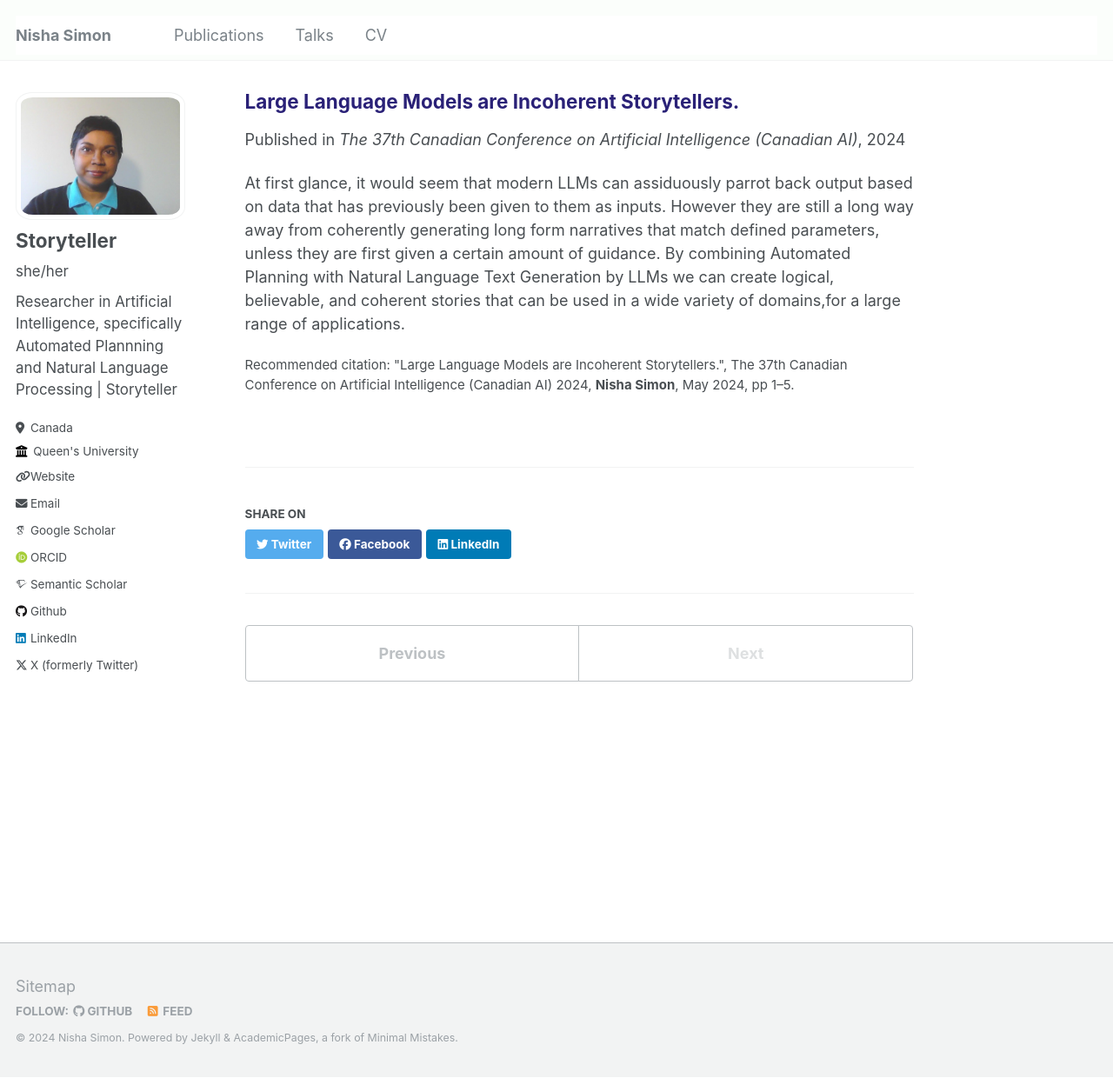
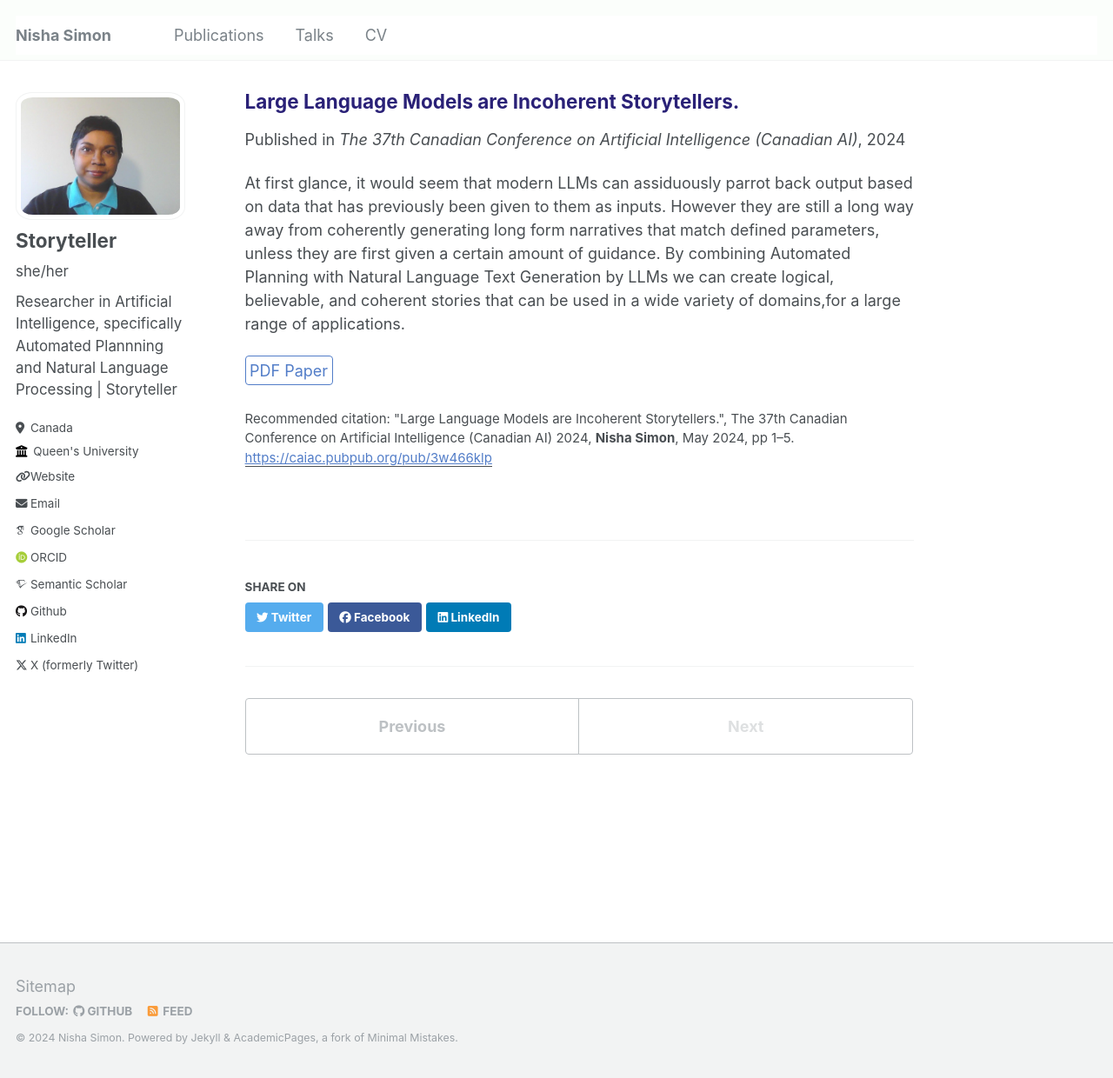
Before and after one commit to nisimon48/nisimon48.github.io, a Jekyll site: the page built from _publications/2024-02-02-paper-title-number-6.md, in a window 1280 px wide and 1240 px high. Shown: the whole window at 87% size. Built offline with Jekyll 4.4.1, drawn with Linux system fonts in a browser that asks for light colours; some web fonts are replaced.

Commit message:
Updating CAI 2024 publications

```diff
--- a/_publications/2024-02-02-paper-title-number-6.md
+++ b/_publications/2024-02-02-paper-title-number-6.md
@@ -5,8 +5,10 @@ permalink: /publication/2024-02-02-paper-title-number-6
 excerpt: 'By combining Automated Planning with Natural Language Text Generation by LLMs we can create logical, believable, and coherent stories that can be used in a wide variety of domains, for a large range of applications.'
 date: 2024-05-02
 venue: 'The 37th Canadian Conference on Artificial Intelligence (Canadian AI)'
-paperurl: ''
+paperurl: 'https://caiac.pubpub.org/pub/3w466klp'
 citation: '"Large Language Models are Incoherent Storytellers.", The 37th Canadian Conference on Artificial Intelligence (Canadian AI) 2024, <b>Nisha Simon</b>, May 2024, pp 1–5.'
 ---
 
 At first glance, it would seem that modern LLMs can assiduously parrot back output based on data that has previously been given to them as inputs. However they are still a long way away from coherently generating long form narratives that match defined parameters, unless they are first given a certain amount of guidance. By combining Automated Planning with Natural Language Text Generation by LLMs we can create logical, believable, and coherent stories that can be used in a wide variety of domains,for a large range of applications.
+
+[PDF Paper](/files/cai2024_GS_paper.pdf){: .btn--research}
```
Also changed, not shown: _publications/2024-02-01-paper-title-number-5.md (+3 -1 lines), 2 other files.
